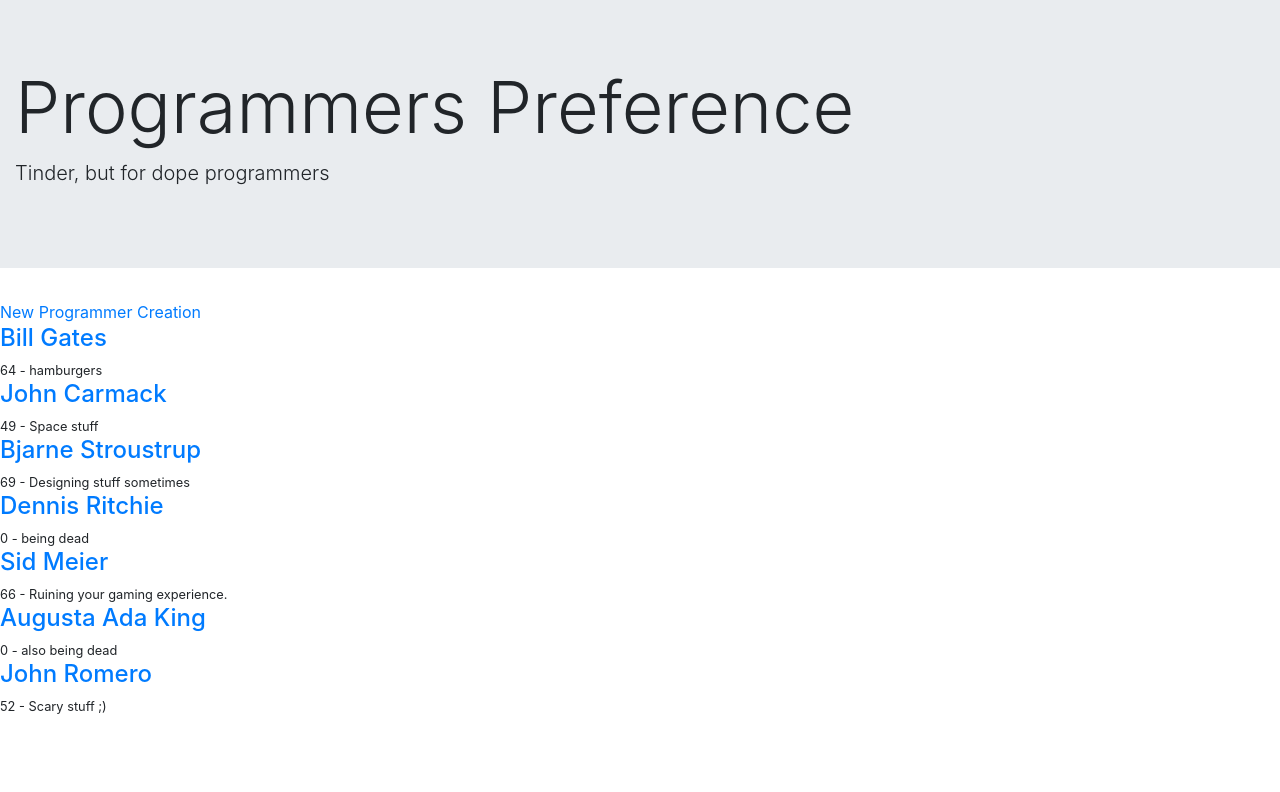
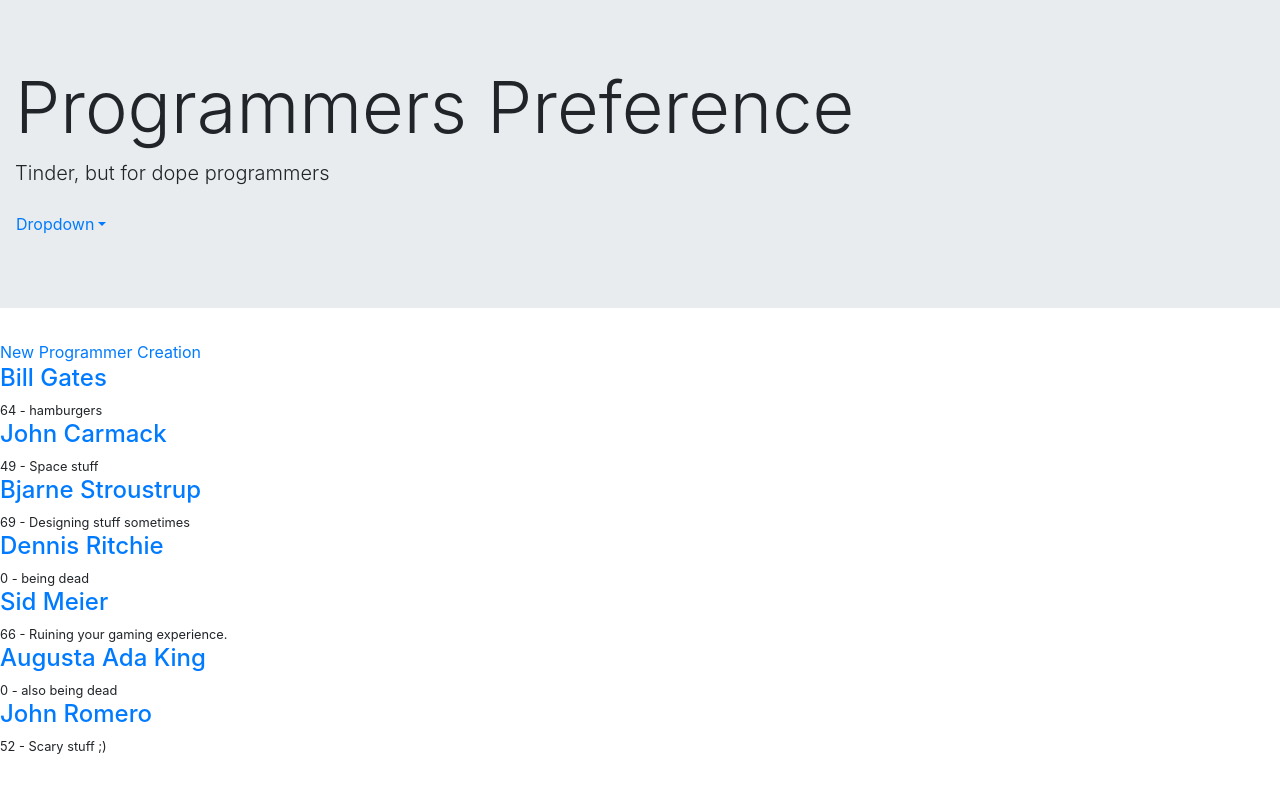
Before and after one commit to andeeisaacs/programmers-preference, a React (Create React App) app in the folder programmers-preference-frontend/: page / in a window 1280 px wide. Shown: the top 792 px of the page. Built offline with nearby package versions, Linux system fonts and the light colour scheme.

Commit message:
Add form functionality on submit. Add navigation dropdown menu.

```diff
--- a/programmers-preference-frontend/src/components/Header.js
+++ b/programmers-preference-frontend/src/components/Header.js
@@ -1,7 +1,13 @@
-import React from 'react';
-import { Jumbotron, Container } from 'reactstrap';
+import React, { useState } from 'react';
+import { Jumbotron, Container, Nav, NavItem, Dropdown, DropdownItem, DropdownToggle, DropdownMenu, NavLink } from 'reactstrap';
+
+
+
 
 const Header = (props) => {
+   const [dropdownOpen, setDropdownOpen] = useState(false);
+   const toggle = () => setDropdownOpen(!dropdownOpen);
+
   return (
     <div>
       <Jumbotron fluid>
@@ -9,6 +15,19 @@
           <h1 className="display-3">Programmers Preference</h1>
           <p className="lead">Tinder, but for dope programmers</p>
         </Container>
+         <Nav>
+       <Dropdown nav isOpen={dropdownOpen} toggle={toggle}>
+          <DropdownToggle nav caret>
+            Dropdown
+          </DropdownToggle>
+          <DropdownMenu>
+            <DropdownItem header>Select a link below</DropdownItem>
+            <DropdownItem>See all Programmers</DropdownItem>
+            <DropdownItem divider />
+            <DropdownItem>Create a programmer</DropdownItem>
+          </DropdownMenu>
+        </Dropdown>
+      </Nav>
       </Jumbotron>
     </div>
   );
--- a/programmers-preference-frontend/src/pages/NewProgrammer.js
+++ b/programmers-preference-frontend/src/pages/NewProgrammer.js
@@ -17,6 +17,14 @@
     form[event.target.name] = event.target.value
     this.setState({ form: form })
 }
+
+
+   handleClick = (e) => {
+    e.preventDefault();
+    {/* Change this code out below to change/submit to our json package */}
+    console.log(this.state.form.name, this.state.form.age, this.state.form.enjoys);
+  }
+
     render(){
 
     return (
@@ -45,7 +53,7 @@
                 value={ this.state.form.enjoys }
             />
         </FormGroup>
-        <Button>Submit</Button>
+        <Button onClick={ this.handleClick }>Submit</Button>
         </Form>
         </>
         )
```
